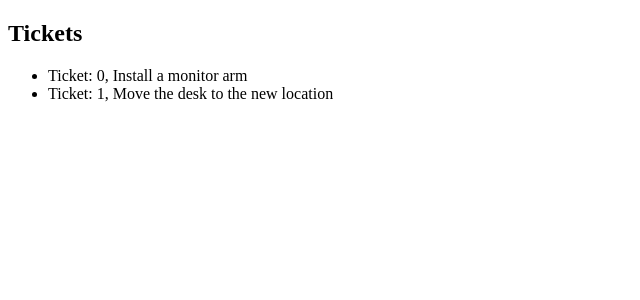
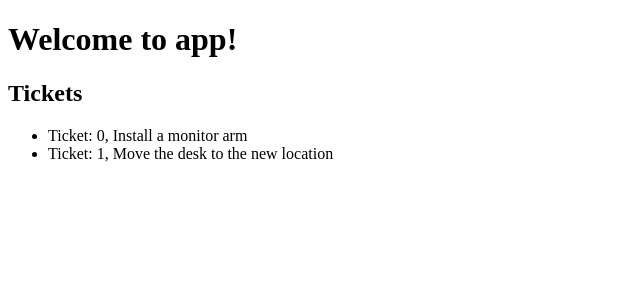
Before and after one commit to vDupindev/2h-homework, an Angular app: page / in a window 1280 px wide. Shown: the top 300 px of the page, without its empty margins (0-640 px from the left). Built offline with nearby package versions, Linux system fonts and the light colour scheme.

Commit message:
fix main app tests file

```diff
--- a/src/app/app.component.html
+++ b/src/app/app.component.html
@@ -1,3 +1,5 @@
+<h1>Welcome to app!</h1>
+
 <h2>Tickets</h2>
 
 <ul>
--- a/src/app/app.component.ts
+++ b/src/app/app.component.ts
@@ -11,6 +11,8 @@ import { BackendService } from './backend.service';
   styleUrls: ['./app.component.css']
 })
 export class AppComponent {
+  private title = 'app';
+
   public readonly users$: Observable<User[]> = this.backendService.users();
   public readonly tickets$: Observable<Ticket[]> = this.backendService.tickets();
 
```
Also changed, not shown: 1 other file (tests, documents, lock files or other folders).
